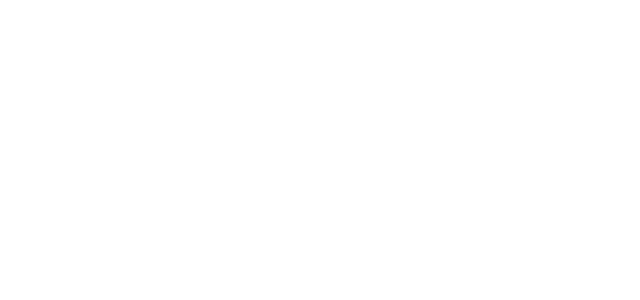
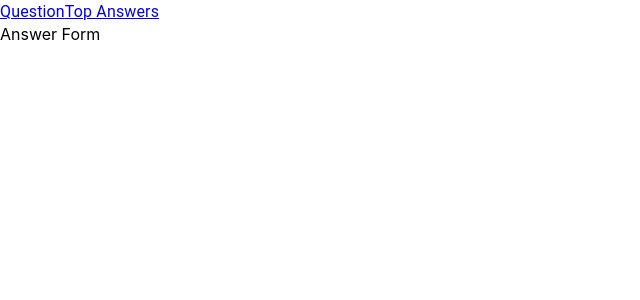
Before and after one commit to oxenprogrammer/live_answers_client, a React (Create React App) app: page / in a window 1280 px wide. Shown: the top 300 px of the page, without its empty margins (0-640 px from the left). Built offline with nearby package versions, Linux system fonts and the light colour scheme.

Commit message:
Feat(app): add routing

```diff
--- a/package.json
+++ b/package.json
@@ -3,6 +3,8 @@
   "version": "0.1.0",
   "private": true,
   "dependencies": {
+    "@emotion/react": "latest",
+    "@emotion/styled": "latest",
     "@mui/material": "next",
     "@testing-library/jest-dom": "^5.11.4",
     "@testing-library/react": "^11.1.0",
--- /dev/null
+++ b/src/AnswerForm.tsx
@@ -0,0 +1,3 @@
+export const AnswerForm = () => {
+  return (<div>Answer Form</div>);
+}
--- /dev/null
+++ b/src/AnswerList.tsx
@@ -0,0 +1,3 @@
+export const AnswerList = () => {
+  return (<div>Answer List</div>);
+}
--- a/src/App.tsx
+++ b/src/App.tsx
@@ -1,13 +1,34 @@
 import './App.css';
 
-import React from 'react';
-import logo from './logo.svg';
+import {
+  Link,
+  Route,
+  BrowserRouter as Router,
+  Switch
+} from "react-router-dom";
+
+import { AnswerForm } from './AnswerForm';
+import { AnswerList } from './AnswerList';
+import { Typography } from '@mui/material';
 
 function App() {
   return (
-    <div className="App">
-
-    </div>
+    <Router>
+      <>
+        <Typography>
+          <Link  to="/">
+            Question
+          </Link>
+          <Link  to="/answers">
+            Top Answers
+          </Link>
+        </Typography>
+      </>
+      <Switch>
+        <Route path="/" exact component={AnswerForm} />
+        <Route path="/answers" exact component={AnswerList} />
+      </Switch>
+    </Router>
   );
 }
 
```
Also changed, not shown: 1 other file (tests, documents, lock files or other folders).
